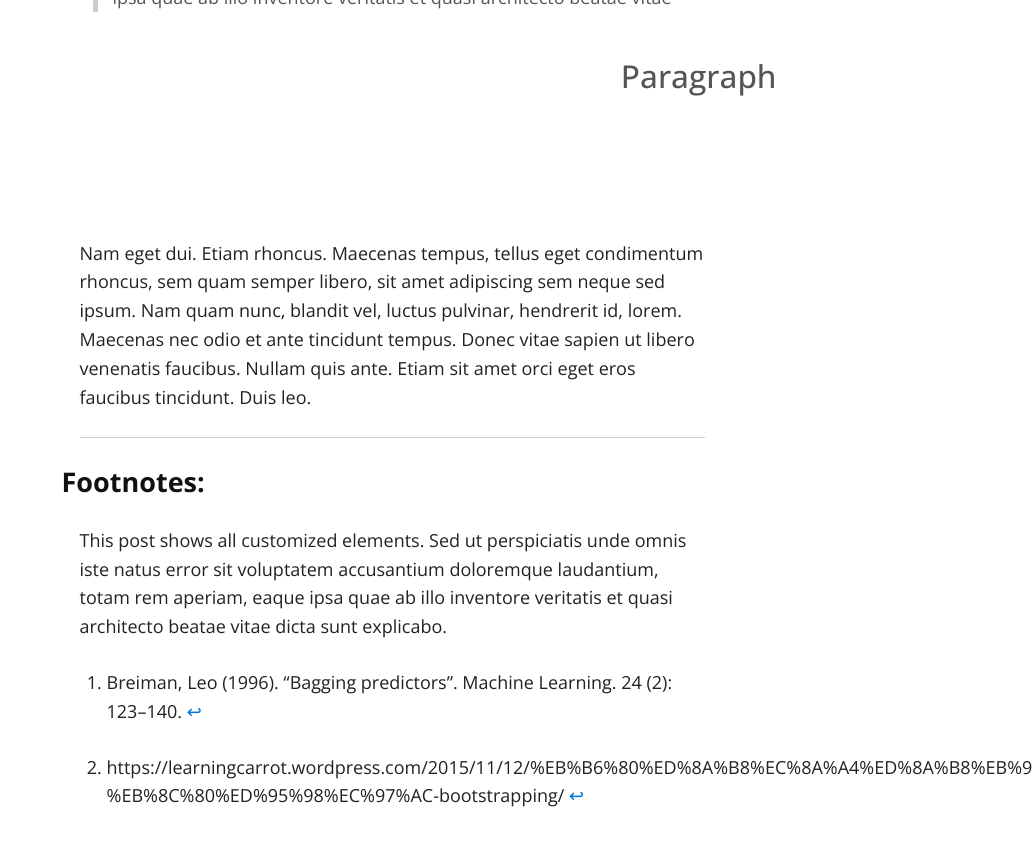
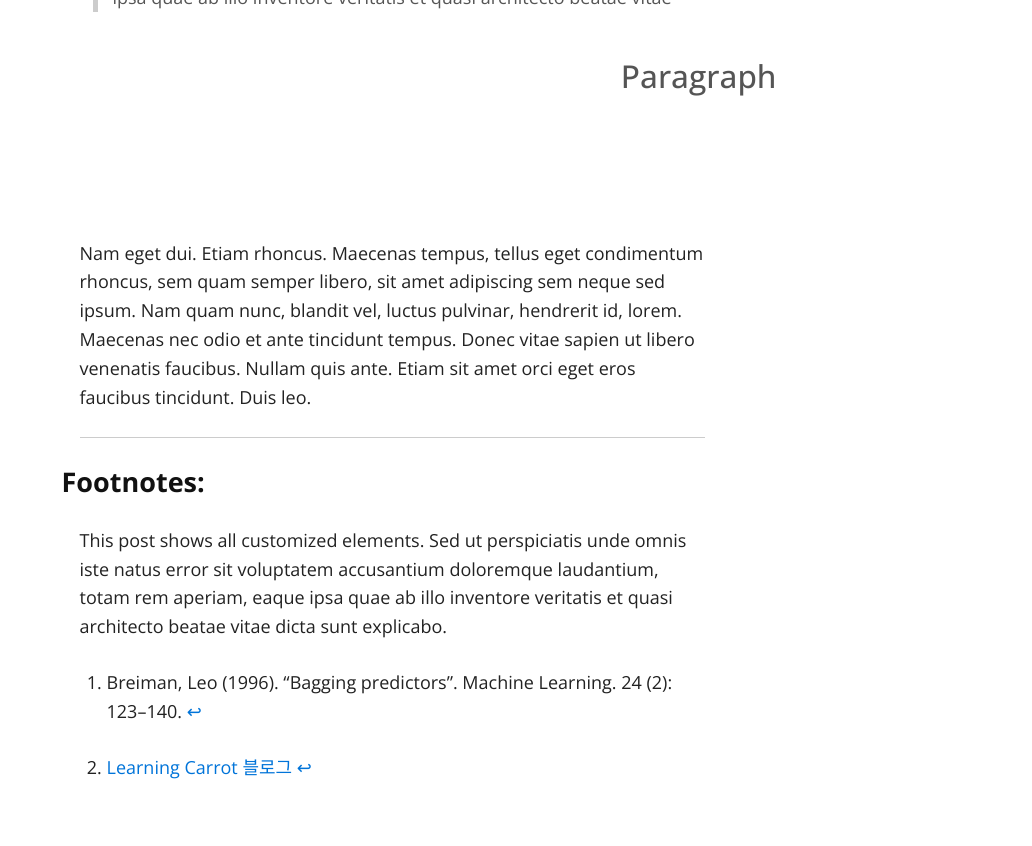
Before and after one commit to seokchaeyoon/seokchaeyoon.github.io, a Jekyll site: the page built from index.md, in a window 1280 px wide and 900 px high, scrolled down 13748 px. Shown: the top 846 px of the window, without its empty margins (248-1280 px from the left). Built offline with Jekyll 4.4.1, drawn with Linux system fonts in a browser that asks for light colours; nearby versions of some CDN libraries; our own code applies the rules of GitHub Pages for plain Markdown files.

Commit message:
Update index.md

```diff
--- a/index.md
+++ b/index.md
@@ -228,7 +228,7 @@ Nam eget dui. Etiam rhoncus. Maecenas tempus, tellus eget condimentum rhoncus, s
 
 [^1]: Breiman, Leo (1996). "Bagging predictors". Machine Learning. 24 (2): 123–140.
 
-[^2]: https://learningcarrot.wordpress.com/2015/11/12/%EB%B6%80%ED%8A%B8%EC%8A%A4%ED%8A%B8%EB%9E%A9%EC%97%90-%EB%8C%80%ED%95%98%EC%97%AC-bootstrapping/
+[^2]: [Learning Carrot 블로그](https://learningcarrot.wordpress.com/2015/11/12/%EB%B6%80%ED%8A%B8%EC%8A%A4%ED%8A%B8%EB%9E%A9%EC%97%90-%EB%8C%80%ED%95%98%EC%97%AC-bootstrapping/)
 
 This post shows all customized elements.
 Sed ut perspiciatis unde omnis iste natus error sit voluptatem accusantium doloremque laudantium, totam rem aperiam, eaque ipsa quae ab illo inventore veritatis et quasi architecto beatae vitae dicta sunt explicabo.
```
